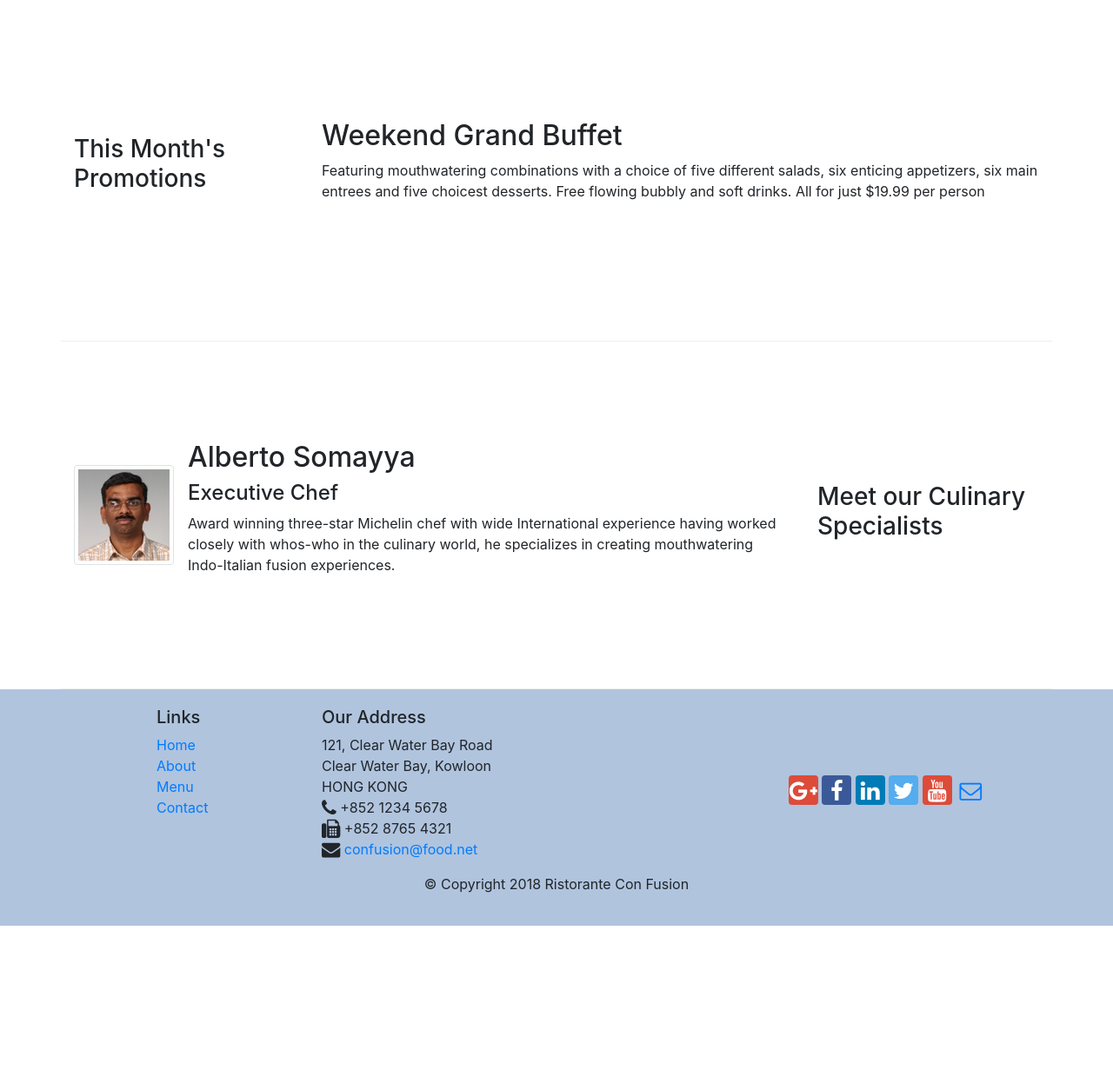
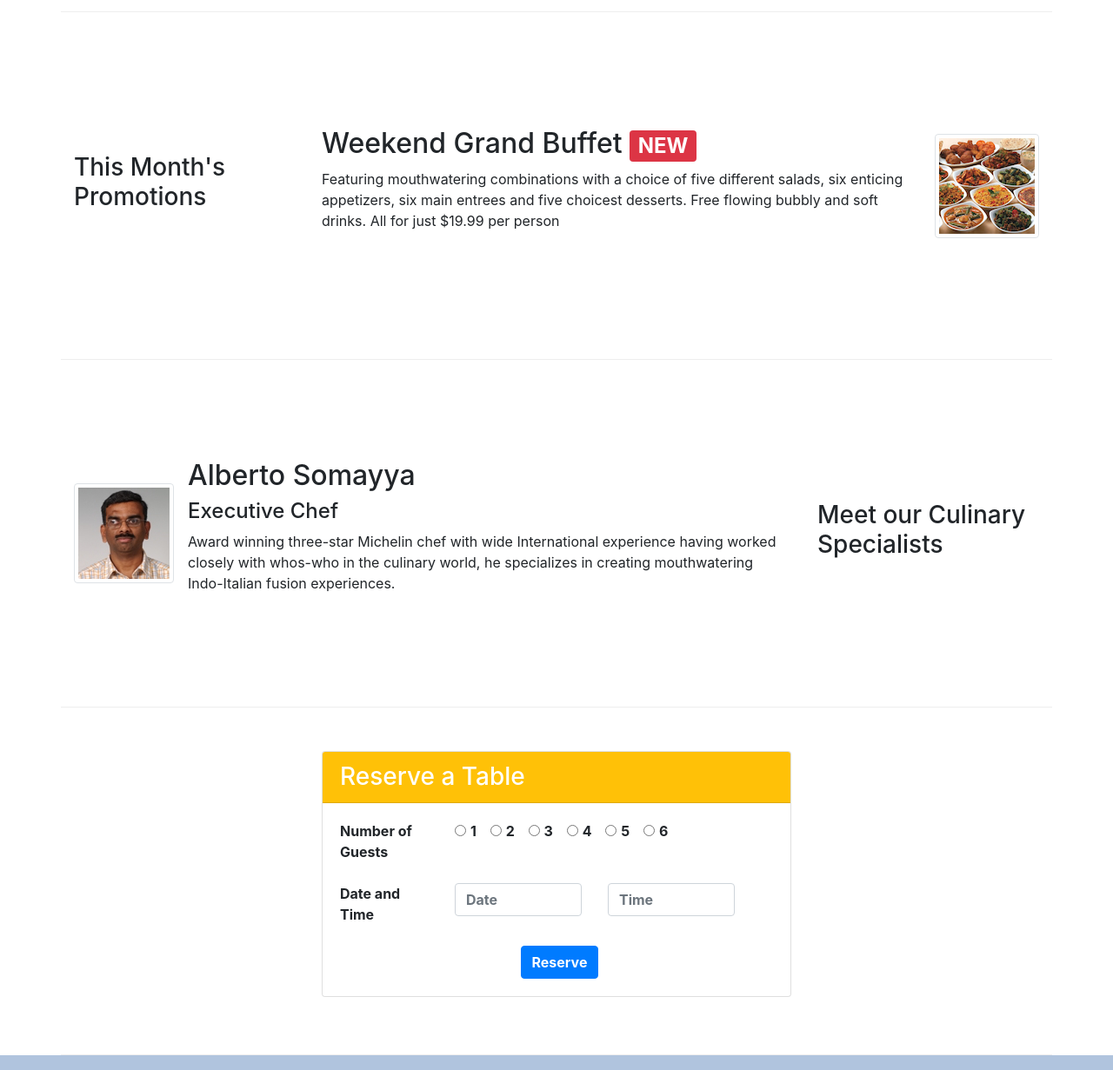
Before and after one commit to rahul4049/Bootstrap, a website: page index.html in a window 1280 px wide. Shown: the part 740-1971 px from the top of the page at 87% size. Before the commit the page ends 1805 px from the top, so only its background shows below. Drawn offline with nearby package versions, Linux system fonts and the light colour scheme.

Commit message:
assignment 2

```diff
--- a/css/styles.css
+++ b/css/styles.css
@@ -14,6 +14,7 @@
     padding: auto;
     margin: 0px auto;
     color:black;
+
 }
 .address{
     font-size: 80%;
--- a/index.html
+++ b/index.html
@@ -21,7 +21,7 @@
             <button class="navbar-toggler" type="button" data-toggle="collapse" data-target="#Navbar">
                 <span class="navbar-toggler-icon"></span>
             </button>
-            <a class="navbar-brand" href="index.html"><img src="img/logo.png" height="30" width="41"></a>
+            <a class="navbar-brand " href="index.html"><img src="img/logo.png" height="30" width="41"></a>
             <div class="collapse navbar-collapse" id="Navbar">
                 <ul class="navbar-nav mr-auto">
                     <li class="nav-item active"><a class="nav-link" href="#"><span class="fa fa-home fa-lg"></span> Home</a></li>
@@ -34,13 +34,19 @@
     </nav>
     <header class="jumbotron">
         <div class="container">
-            <div class="row row-heder">
-                <div class="col-12 col-sm-8">
+            <div class="row">
+                <div class="col-12 col-sm-6">
                     <h1>Ristorante con Fusion</h1>
-                    <p>We take inspiration from the World's best cuisines, and create a unique fusion experience.<br> Our lipsmacking creations will tickle your culinary senses!</p>
+                    <p>We take inspiration from the World's best cuisines, and create a unique fusion experience. Our lipsmacking creations will tickle your culinary senses!</p>
                 </div>
-                <div class=" col-12 col-sm align-self-center ">
+                <div class=" col-12 col-sm-3 align-self-center ">
                     <img src="img/logo.png" class="img-fluid">
+                </div>
+
+                <div class="col-12 col-sm-3 align-self-center">
+                    <a class="btn btn-warning btn-sm align-self-center" style="height: auto;width: 200px;font-size: large;" href="#A" role="button">
+                       <strong>Reserve Table</strong>
+                    </a>
                 </div>
             </div>
         </div>
@@ -75,12 +81,16 @@
                 <h3>This Month's Promotions</h3>
             </div>
             <div class="col col-sm col-md">
-
-                <h2>Weekend Grand Buffet</h2>
-                <p>Featuring mouthwatering combinations with a choice of five different salads, six enticing appetizers, six main entrees and five choicest desserts. Free flowing bubbly and soft drinks. All for just $19.99 per person </p>
+                <div class="media">
+                    <img class="d-flex ml-3 img-thumbnail align-self-center order-sm-last order-last"
+                     src="img/buffet.png" alt="promotions">
+                     <div class="media-body">
+                        <h2 class="mt-0">Weekend Grand Buffet <span class="badge badge-danger">NEW</span></h2>
+                        <p class="d-none d-sm-block">Featuring mouthwatering combinations with a choice of five different salads, six enticing appetizers, six main entrees and five choicest desserts. Free flowing bubbly and soft drinks. All for just $19.99 per person </p>
+                    </div>
+                </div>
             </div>
         </div>
-
         <div class="row row-content align-items-center">
             <div class="col-12 col-sm-4 order-sm-last col-md-3">
                 <h3>Meet our Culinary Specialists</h3>
@@ -88,7 +98,7 @@
             <div class="col col-sm order-sm-first col-md">
                 <div class="media">
                     <img class="d-flex mr-3 img-thumbnail align-self-center"
-                            src="img/alberto.png" alt="Alberto Somayya">
+                     src="img/alberto.png" alt="Alberto">
                     <div class="media-body">
                         <h2 class="mt-0">Alberto Somayya</h2>
                         <h4>Executive Chef</h4>
@@ -97,6 +107,71 @@
                             whos-who in the culinary world, he specializes in
                             creating mouthwatering Indo-Italian fusion experiences.
                             </p>
+                    </div>
+                </div>
+            </div>
+        </div>
+        <div class="row row-content align-self-center">
+            <div class="col-12 col-sm-6 offset-sm-3">
+                <div class="card"  id="A" >
+                    <h3 class="card-header bg-warning text-white">Reserve a Table</h3>
+                    <div class="card-body">
+
+                            <form>
+                                <div class="form-group row">
+                                    <label for="number of guests" class="col-12 col-sm-3 col-form label" style="font-weight: bold;">
+                                      Number of Guests
+                                    </label>
+                                    <div>
+                                    <div class="col-sm-12" style="font-weight: bold;">
+                                        <div class="form-check form-check-inline">
+                                            <input class="form-check-input" type="radio" name="inlineRadioOptions" id="inlineRadio1" value="option1">
+                                            <label class="form-check-label" for="inlineRadio1">1</label>
+                                          </div>
+                                          <div class="form-check form-check-inline">
+                                            <input class="form-check-input" type="radio" name="inlineRadioOptions" id="inlineRadio2" value="option2">
+                                            <label class="form-check-label" for="inlineRadio2">2</label>
+                                          </div>
+                                          <div class="form-check form-check-inline">
+                                            <input class="form-check-input" type="radio" name="inlineRadioOptions" id="inlineRadio3" value="option3">
+                                            <label class="form-check-label" for="inlineRadio3">3</label>
+                                          </div>
+                                          <div class="form-check form-check-inline">
+                                            <input class="form-check-input" type="radio" name="inlineRadioOptions" id="inlineRadio4" value="option4">
+                                            <label class="form-check-label" for="inlineRadio4">4</label>
+                                          </div>
+                                          <div class="form-check form-check-inline">
+                                            <input class="form-check-input" type="radio" name="inlineRadioOptions" id="inlineRadio5" value="option5">
+                                            <label class="form-check-label" for="inlineRadio5">5</label>
+                                          </div>
+                                          <div class="form-check form-check-inline">
+                                            <input class="form-check-input" type="radio" name="inlineRadioOptions" id="inlineRadio6" value="option6">
+                                            <label class="form-check-label" for="inlineRadio6">6</label>
+                                        </div>
+
+                                    </div>
+                                    </div>
+                                </div>
+                                <div class="form-group row">
+                                        <label for="telnum" class=" col-12 col-sm-3 col-form label" style="font-weight: bold;">
+                                            Date and Time
+                                        </label>
+                                        <div class="col-8 col-sm-4">
+                                            <input type="datee" class="form-control" id="datee" name="datee"
+                                            placeholder="Date" style="font-weight: bold;">
+
+                                        </div>
+                                        <div class="col-8 col-sm-4">
+                                            <input type="timee" class="form-control" id="timee" name="timee"
+                                            placeholder="Time" style="font-weight: bold;">
+
+                                        </div>
+                                </div>
+                                <button type="button" class="btn btn-primary offset-sm-5" style="font-weight: bold;">
+                                    Reserve
+                                </button>
+                            </form>
+                        </dt>
                     </div>
                 </div>
             </div>
```
Also changed, not shown: aboutus.html (+0 -5 lines).
